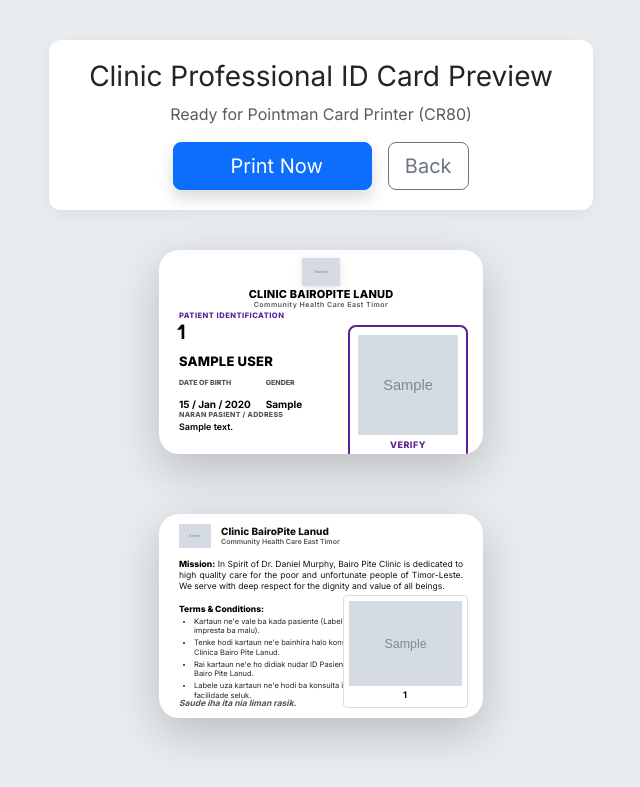
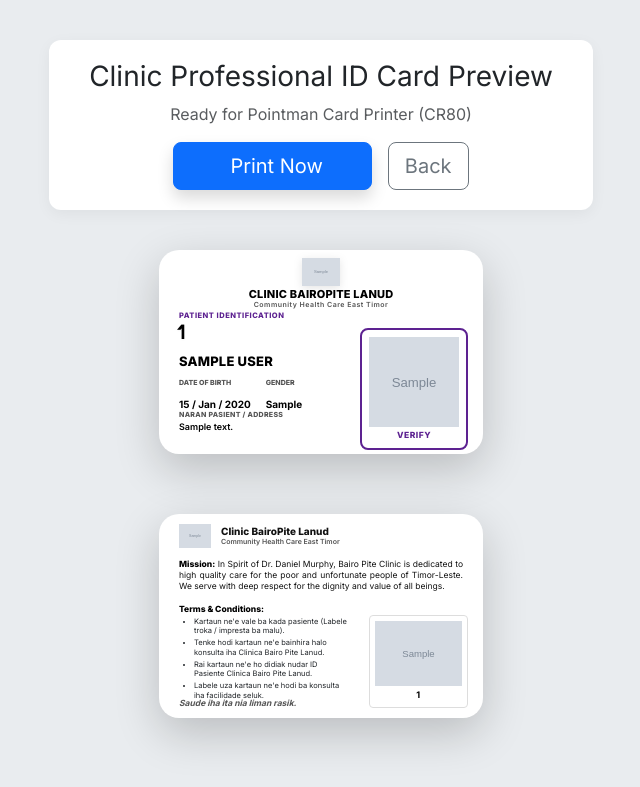
Before and after one commit to githublucio/pasient_system, a Django app: template backend/templates/printing/card_preview.html in a window 1280 px wide. Shown: the top 787 px of the page, without its empty margins (319-959 px from the left). Run offline with Django 5.2, Linux system fonts and the light colour scheme; the template is opened without the code that fills it: most values are stand-ins (such as "Sample title", 1, 10 or a date in 2020); grey boxes marked "Sample" are stand-in pictures; parts of the project's set-up code (start-up, migrations or seed data) failed here and were passed over.

Commit message:
hadia posisi kartu

```diff
--- a/backend/templates/printing/card_preview.html
+++ b/backend/templates/printing/card_preview.html
@@ -164,24 +164,23 @@
 
         .qr-box-front {
             position: absolute;
-            top: 75px; /* Moved up slightly to accommodate larger size */
+            top: 78px;
             right: 15px;
             background: white;
-            padding: 8px; /* Reduced padding slightly to save space */
+            padding: 7px;
             border-radius: 8px;
             text-align: center;
             border: 2px solid var(--primary-purple);
         }
         .qr-img-front {
-            width: 100px; /* Increased from 80px */
-            height: 100px; /* Increased from 80px */
+            width: 90px; /* Balanced size */
+            height: 90px;
             display: block;
-            /* Sharp rendering for better scanning */
             image-rendering: -webkit-optimize-contrast;
             image-rendering: crisp-edges;
             image-rendering: pixelated;
         }
-        .qr-label-front { font-size: 9px; font-weight: 800; color: var(--primary-purple); margin-top: 3px; display: block; letter-spacing: 0.5px; }
+        .qr-label-front { font-size: 8.5px; font-weight: 800; color: var(--primary-purple); margin-top: 2px; display: block; letter-spacing: 0.5px; }
 
         /* BACK SIDE POSITIONING */
         .back-logo-box {
@@ -212,7 +211,7 @@
             position: absolute;
             top: 90px;
             left: 20px;
-            right: 100px; /* More room for barcode */
+            right: 135px; /* Increased space to avoid barcode overlap */
             font-size: 7.5px;
             line-height: 1.3;
         }
@@ -231,7 +230,7 @@
             border: 1px solid #ddd;
         }
         .barcode-img-back {
-            height: 85px; /* Increased further for better scanning */
+            height: 65px; /* Balanced height for neatness */
             width: auto;
             /* Sharp rendering for better scanning */
             image-rendering: -webkit-optimize-contrast;
```
Also changed, not shown: backend/printing/utils.py (+4 -4 lines).
